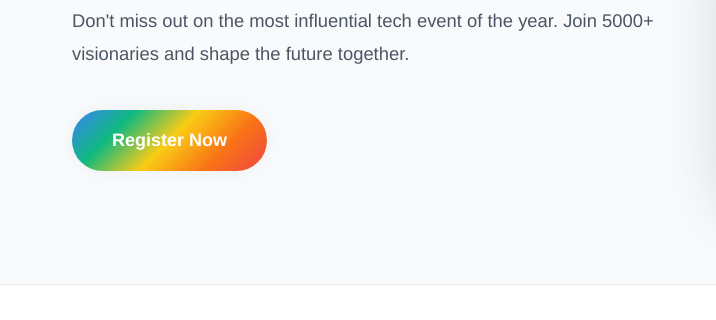
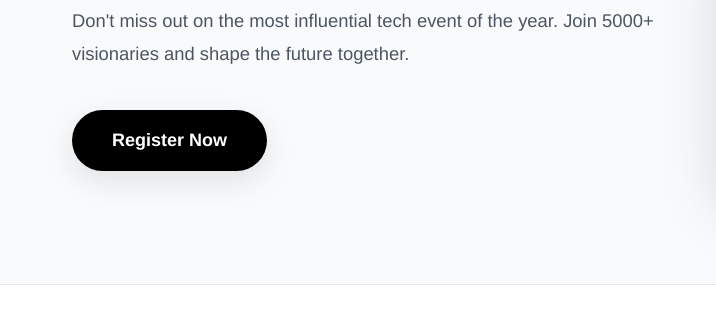
Before and after one commit to headxfuture-cloud/headxfuturewebsite, a website built with Vite: page index.html in a window 1280 px wide. Shown: the part 3823-4143 px from the top of the page, 0-716 px from the left. Built offline with nearby package versions, Linux system fonts and the light colour scheme.

Commit message:
style: change primary buttons to premium black

```diff
--- a/style.css
+++ b/style.css
@@ -101,14 +101,14 @@ ul {
 }
 
 .btn-glow {
-  background: linear-gradient(135deg, #3b82f6, #10b981, #facc15, #f97316, #ef4444);
+  background: #000000;
   color: white;
-  box-shadow: 0 0 20px var(--neon-glow);
+  box-shadow: 0 10px 30px rgba(0,0,0,0.1);
 }
 
 .btn-glow:hover {
-  background: linear-gradient(135deg, #2563eb, #059669, #eab308, #ea580c, #dc2626);
-  box-shadow: 0 0 40px var(--neon-glow);
+  background: #1f2937;
+  box-shadow: 0 15px 40px rgba(0,0,0,0.2);
   transform: translateY(-2px) scale(1.02);
 }
 
```
